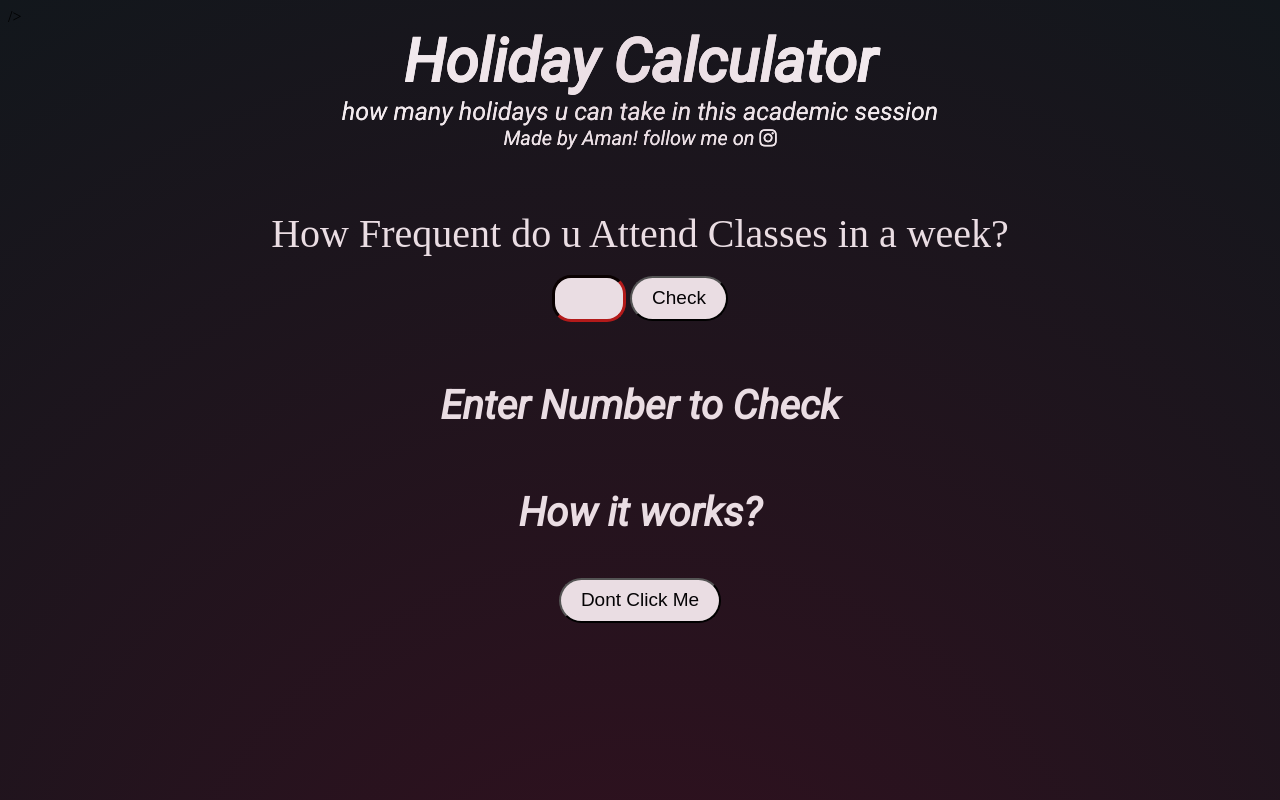
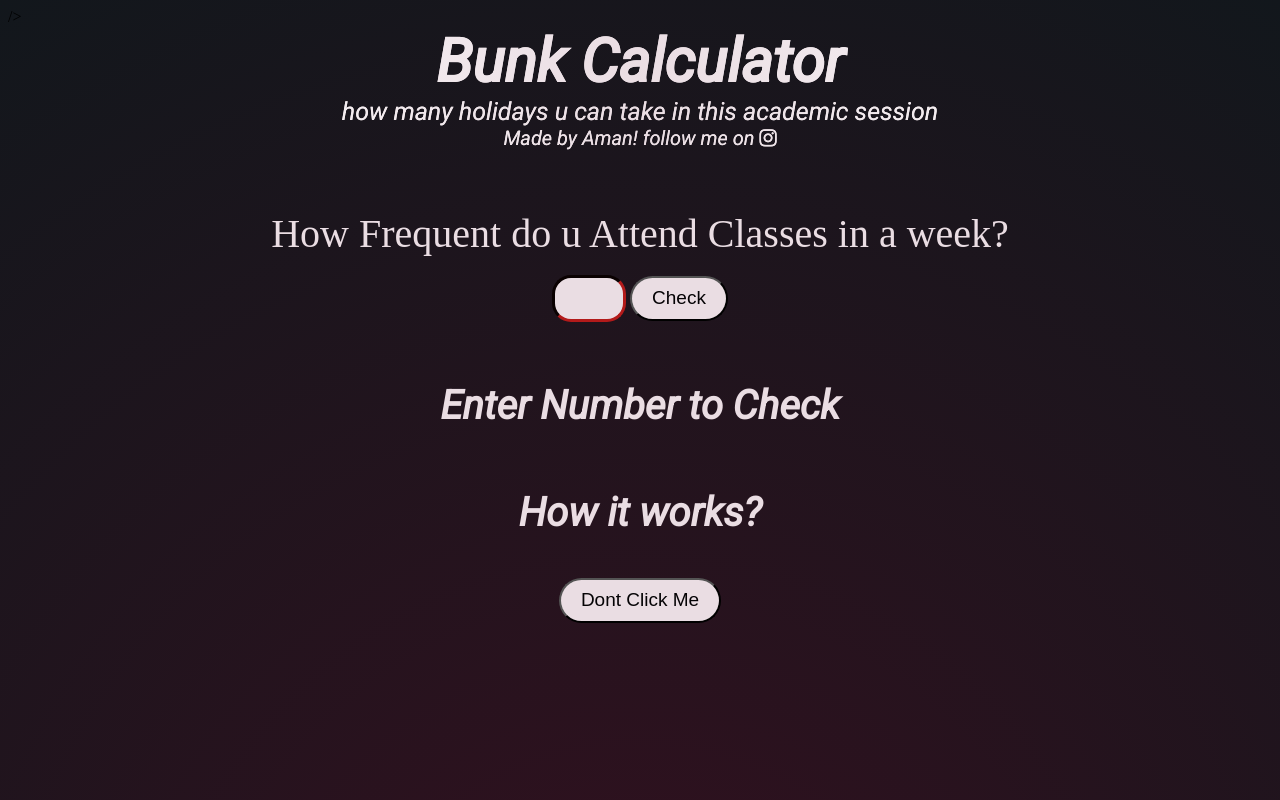
Before and after one commit to agoyel25/Holiday-Calculator-MCA-gehu, a plain HTML site: page index.html in a window 1280 px wide. Shown: the top 800 px of the page. Drawn offline with Linux system fonts and the light colour scheme; a web font is replaced by a local one.

Commit message:
Update index.html

```diff
--- a/index.html
+++ b/index.html
@@ -16,10 +16,10 @@
     <meta charset="UTF-8" />
     <meta http-equiv="X-UA-Compatible" content="IE=edge" />
     <meta name="viewport" content="width=device-width, initial-scale=1.0" />
-    <title>🌝Holiday Calculator🌚</title>
+    <title>🌝Bunk Calculator🌚</title>
   </head>
   <header class="head">
-    <h1 class="head">Holiday Calculator</h1>
+    <h1 class="head">Bunk Calculator</h1>
     <p class="head" style="font-size: 25px">
       how many holidays u can take in this academic session
     </p>
```
